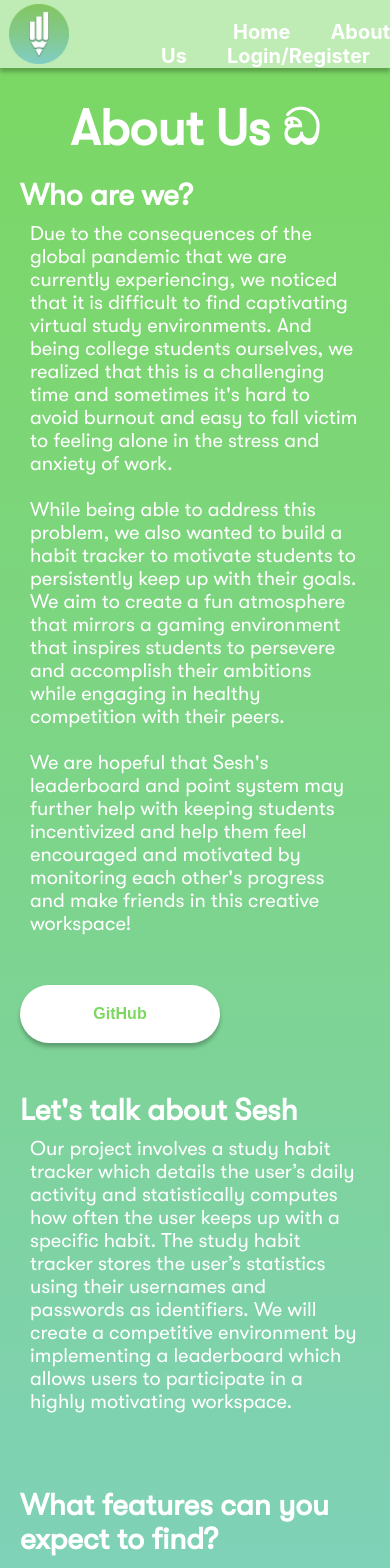
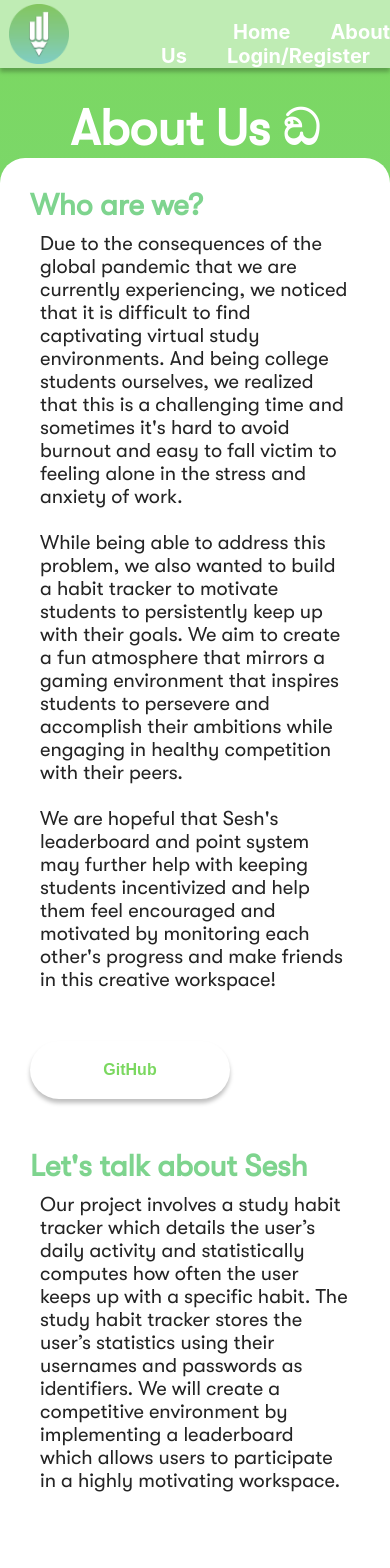
Before and after one commit to cindyngo44/CEN3031, a React (Create React App) app in the folder my-app/: page /About in a window 390 px wide. Shown: the top 1568 px of the page. Built offline with nearby package versions, Linux system fonts and the light colour scheme.

Commit message:
About Us Updates

```diff
--- a/my-app/src/About.css
+++ b/my-app/src/About.css
@@ -3,16 +3,19 @@
   display: flex;
   flex-direction: column;
   font-size: calc(10px + 2vmin);
-  color: white;
+  color: #242424;
   font-family: 'GT Walsheim Pro', sans-serif;
 }
 .column {
   float: left;
   width: 50%;
+  padding: 40px;
 }
 .row {
   display: flex;
   margin-left: 50px;
+  margin-right: 50px;
+  border-radius: 25px;
   justify-content: center;
 }
 .row:after {
@@ -25,35 +28,36 @@
   margin-left: 60px;
   font-size: 50px;
   font-weight: bold;
+  color: #FFFFFF;
 }
 .about-h2{
   font-size: 30px;
   font-weight: bold;
+  color: #7ed48e;
 }
 .about-p{
   font-size: 20px;
   margin: 10px;
-}
-.btn-link{
-  width: 100px;
 }
 .about-li{
   text-align: left;
   font-size: 20px;
   padding: -40px;
 }
-.spacing-top{
-  padding-top: 0px;
+#btn-github{
+  width: 200px;
 }
 /* Mobile responsiveness */
 @media screen and (max-width: 600px) {
   .column {
     width: 100%;
+    padding: 0px;
   }
   .row {
     display: table;
-    padding: 20px;
+    padding: 30px;
     margin-left: 0px;
+    margin-right: 0px;
   }
   .about-h1{
     margin: auto;
--- a/my-app/src/App.css
+++ b/my-app/src/App.css
@@ -3,17 +3,6 @@
   src: url('./components/font/GTWalsheimPro-Regular.woff') format('woff');
   font-weight: normal;
   font-style: normal;
-}
-.Home {
-  min-height: 100vh;
-  text-align: center;
-  display: flex;
-  flex-direction: column;
-  align-items: center;
-  justify-content: center;
-  font-size: calc(10px + 2vmin);
-  color: white;
-  font-family: 'GT Walsheim Pro', sans-serif;
 }
 .btn{
   background-color: #FFFFFF;
@@ -27,6 +16,8 @@
   font-size: 16px;
   margin: 0px;
   box-shadow: 0px 4px 4px rgb(0 0 0 / 25%);
+  width: 200px;
+  cursor: pointer;
 }
 .btn:hover{
   color:#80D0C7;
@@ -38,14 +29,6 @@
   outline: 0;
   box-shadow: 0 0 0 0 #fff inset, #4b4b4b 0 0 0 3px;
 }
-.login-register{
-  width: 200px;
-  cursor: pointer;
-}
-.about-us{
-  width: 200px;
-  cursor: pointer;
-}
 .background-gradient{
   background: linear-gradient(#7BD860, #7DD48E, #80D0C7);
 }
@@ -55,3 +38,9 @@
 .background-solid-blue{
   background: #80D0C7;
 }
+.spacing-top{
+  padding-top: 0px;
+}
+.background-solid-white{
+  background: #FFFFFF;
+}
--- a/my-app/src/Home.css
+++ b/my-app/src/Home.css
@@ -1,3 +1,14 @@
+#home {
+  min-height: 100vh;
+  text-align: center;
+  display: flex;
+  flex-direction: column;
+  align-items: center;
+  justify-content: center;
+  font-size: calc(10px + 2vmin);
+  color: white;
+  font-family: 'GT Walsheim Pro', sans-serif;
+}
 #home-h1{
     font-size: 100px;
     margin: 10px;
--- a/my-app/src/components/About.js
+++ b/my-app/src/components/About.js
@@ -11,7 +11,8 @@ export default function About() {
   return (
     <div className="background-gradient" id="about">
       <div className="about-h1">About Us ඞ</div>
-      <div className="row">
+      <div className="row background-solid-white">
+        {/* First Column */}
         <div className="column">
           <div className="about-h2">  Who are we? </div>
           <div className="about-p">
@@ -33,10 +34,11 @@ export default function About() {
           </div>
           <br></br>
           <br></br>
-          <div className="btn-link" onClick={handleClick}>
+          <div id="btn-github" onClick={handleClick}>
           <button className="btn about-us">GitHub</button>
           </div>
         </div>
+        {/* Second Column */}
         <div className="column spacing-top">
           <div className="about-h2">Let's talk about Sesh</div>
           <div className="about-p">
@@ -57,6 +59,8 @@ export default function About() {
           </ul>
         </div>
       </div>
+      <br></br>
+          <br></br>
     </div>
   )
 }
--- a/my-app/src/components/Home.js
+++ b/my-app/src/components/Home.js
@@ -5,17 +5,13 @@ import {  Link } from "react-router-dom";
 
 export default function Home() {
   return (
-    <div className="Home background-gradient">
-
+    <div className="background-gradient" id="home">
       <h1 id="home-h1">Welcome to Sesh</h1>
       <p id="home-p">Study Among Us</p>
-
+      {/* Homepage Buttons */}
       <Link to="/Login" > <button className="btn login-register">Login/Register</button> </Link>
-
       <br />
-
       <Link to="/About" > <button className="btn about-us">About Us</button> </Link>
-
     </div>
   )
 }
```
